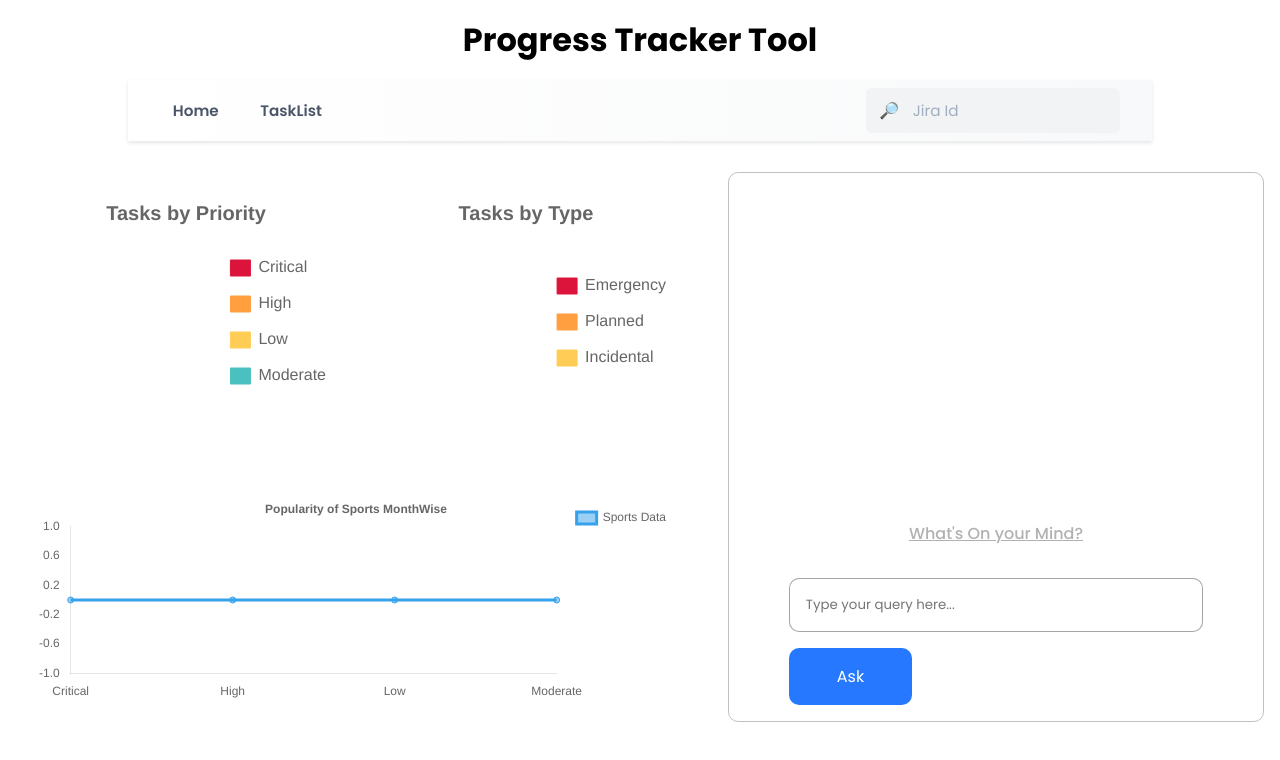
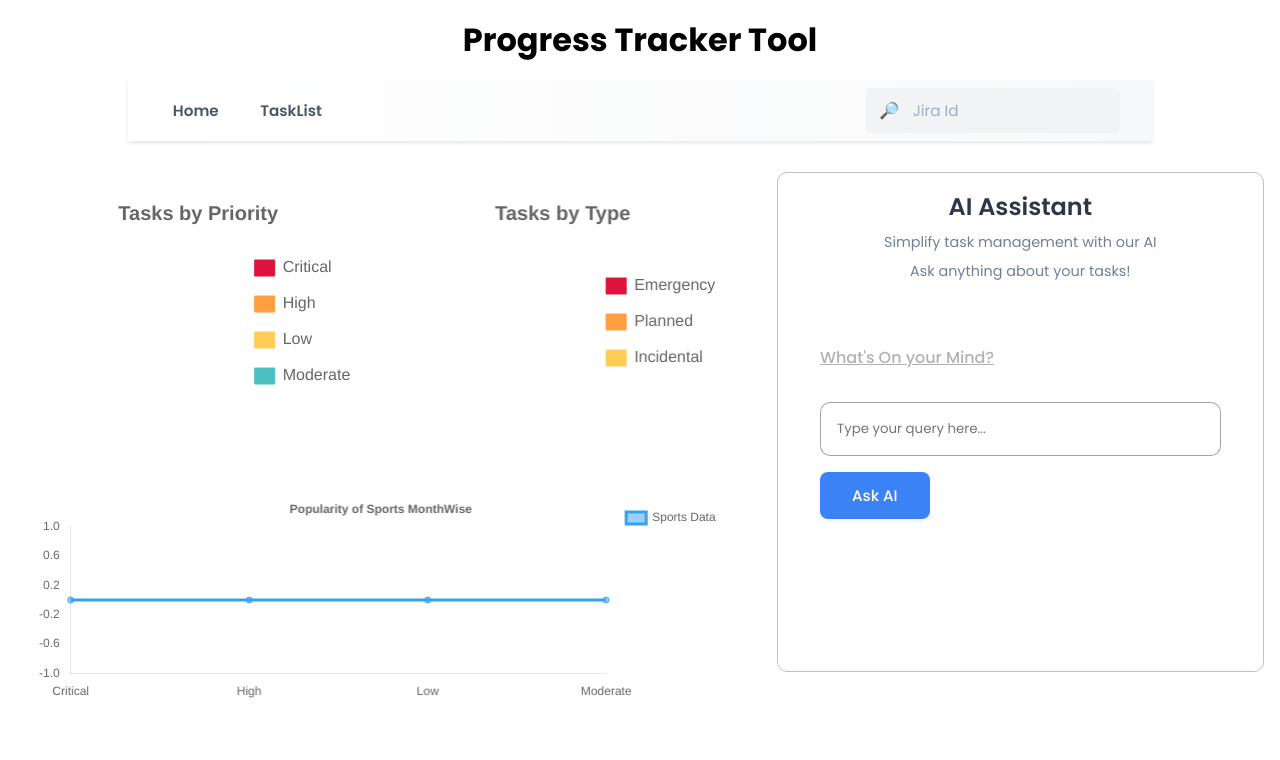
Before and after one commit to S-Gaurisankar/ProgressTracker, a React (Vite) app in the folder client/: page / in a window 1280 px wide. Shown: the top 760 px of the page. Built offline with nearby package versions, Linux system fonts and the light colour scheme; no server answers.

Commit message:
Integrating Gemini

```diff
--- a/client/src/components/chatScreen.jsx
+++ b/client/src/components/chatScreen.jsx
@@ -3,26 +3,81 @@ import styles from '../styles/chatScreen.module.css'
 import { useQuery } from '../context/QueryContext';
 
 const ChatScreen = () => {
-  const { setQuery } = useQuery();
+  const { setQuery, query } = useQuery();
   const [inputValue, setInputValue] = useState('');
+  const [response, setResponse] = useState('');
+  const [loading, setLoading] = useState(false);
 
-  const handleSubmission = (e) => {
+  const handleSubmission = async (e) => {
     e.preventDefault();
-    console.log(inputValue);
+    setLoading(true);
+    setResponse(''); // Clear previous response
     setQuery(inputValue);
+
+    try {
+      const res = await fetch("https://taskappai.onrender.com/generate", {
+        method: "POST",
+        headers: {
+          "Content-Type": "application/json",
+        },
+        body: JSON.stringify({ prompt: inputValue }),
+      });
+
+      if (!res.ok) {
+        throw new Error("Failed to fetch data from API");
+      }
+
+      const data = await res.json();
+      setResponse(data.response);
+    } catch (error) {
+      setResponse("Error: Unable to connect to the AI service.");
+    } finally {
+      setLoading(false);
+      setInputValue('');
+    }
+  }
+
+  const handleReset = () => {
+    setQuery('');
     setInputValue('');
+    setResponse('');
   }
 
   return (
     <>
     <div className={styles.chatContainer}>
-        <p className={styles.chatHeader}>What's On your Mind?</p>
-        <div className={styles.messageContainer}>
-          <form action="">
-            <input type="text" placeholder="Type your query here..." className={styles.messageInput}
-            onChange={(e) => setInputValue(e.target.value)}/>
-            <button className={styles.messageButton} onClick={handleSubmission}>Ask</button>
-          </form>
+        <h2 className={styles.chatTitle}>AI Assistant</h2>
+        <p className={styles.chatIntro}>Simplify task management with our AI</p>
+        <p className={styles.chatIntroSecondary}>Ask anything about your tasks!</p>
+        <div className={styles.lowerContent}>
+          <p className={styles.chatHeader}>What's On your Mind?</p>
+          <div className={styles.messageContainer}>
+            <form action="">
+              <input
+                type="text"
+                placeholder="Type your query here..."
+                className={styles.messageInput}
+                value={inputValue}
+                onChange={(e) => setInputValue(e.target.value)}
+              />
+              <button
+                className={styles.messageButton}
+                onClick={handleSubmission}
+                disabled={loading}
+              >
+                {loading ? "Processing..." : "Ask AI"}
+              </button>
+              {query && <button className={styles.resetButton} onClick={handleReset}>End Chat</button>}
+            </form>
+          </div>
+          {response && (
+            <div className={styles.responseContainer}>
+              <h3 className={styles.responseHeader}>AI Response:</h3>
+              <pre className={styles.responseText}>
+                {response}
+              </pre>
+            </div>
+          )}
         </div>
     </div>
     </>
--- a/client/src/layouts/displaySection.jsx
+++ b/client/src/layouts/displaySection.jsx
@@ -80,26 +80,22 @@ const DisplaySection = () => {
 
   return (
     <>
-    {/* Query section */}
-      {query ? (
+      <div className={styles.container}>
+        <div className={styles.chartContainer}>
+          <PieChart data={firstChartData} title="Tasks by Priority" />
+          <PieChart data={secondChartData} title="Tasks by Type" />
+        </div>
+        <div className={styles.graphContainer}>
+          <LineChart data={firstChartData} />
+        </div>
+      </div>
+
+      {query && (
         <div className={styles.queryContainer}>
           <div className={styles.tableContainer}>
             {/* <TaskTable data={data} /> */}
           </div>
         </div>
-      ) : (
-        <>
-        {/* Overall status */}
-          <div className={styles.container}>
-            <div className={styles.chartContainer}>
-              <PieChart data={firstChartData} title="Tasks by Priority" />
-              <PieChart data={secondChartData} title="Tasks by Type" />
-            </div>
-            <div className={styles.graphContainer}>
-              <LineChart data={firstChartData} />
-            </div>
-          </div>
-        </>
       )}
     </>
   );
--- a/client/src/styles/chatScreen.module.css
+++ b/client/src/styles/chatScreen.module.css
@@ -29,11 +29,112 @@
 }
 .messageButton {
     font-family: "Poppins", sans-serif;
-    background-color: hsla(217, 100%, 50%, 0.852);
-    color: #fff;
-    font-size: 1rem;
+    background-color: #3b82f6;
+    color: #ffffff;
+    font-size: 0.95rem;
+    font-weight: 500;
     border: none;
-    border-radius: 10px;
-    padding: 1rem 3rem;
+    border-radius: 8px;
+    padding: 0.75rem 2rem;
     cursor: pointer;
+    transition: all 0.2s ease-in-out;
+    box-shadow: 0 2px 4px rgba(59, 130, 246, 0.1);
 }
+
+.messageButton:hover {
+    background-color: #2563eb;
+    transform: translateY(-1px);
+    box-shadow: 0 4px 6px rgba(59, 130, 246, 0.2);
+}
+
+.messageButton:active {
+    transform: translateY(0);
+}
+
+.resetButton {
+    font-family: "Poppins", sans-serif;
+    margin-left: 12px;
+    padding: 0.75rem 1.5rem;
+    background-color: #ef4444;
+    color: white;
+    font-size: 0.95rem;
+    font-weight: 500;
+    border: none;
+    border-radius: 8px;
+    cursor: pointer;
+    transition: all 0.2s ease-in-out;
+    box-shadow: 0 2px 4px rgba(239, 68, 68, 0.1);
+}
+
+.resetButton:hover {
+    background-color: #dc2626;
+    transform: translateY(-1px);
+    box-shadow: 0 4px 6px rgba(239, 68, 68, 0.2);
+}
+
+.resetButton:active {
+    transform: translateY(0);
+}
+
+.messageButton:disabled,
+.resetButton:disabled {
+    background-color: #9ca3af;
+    cursor: not-allowed;
+    transform: none;
+    box-shadow: none;
+}
+
+.chatTitle {
+    font-size: 1.5rem;
+    font-weight: 600;
+    color: #2d3748;
+    margin-bottom: 0.5rem;
+}
+
+.chatIntro {
+    font-size: 0.9rem;
+    color: #718096;
+    margin-bottom: 0.5rem;
+    text-align: center;
+    line-height: 1.4;
+}
+
+.chatIntroSecondary {
+    font-size: 0.9rem;
+    color: #718096;
+    margin-bottom: 2rem;
+    text-align: center;
+    line-height: 1.4;
+}
+
+.lowerContent {
+    margin-top: 2rem;
+    width: 100%;
+}
+
+.responseContainer {
+    margin-top: 2rem;
+    width: 100%;
+    padding: 1rem;
+    background-color: #f8fafc;
+    border-radius: 8px;
+    border: 1px solid #e2e8f0;
+}
+
+.responseHeader {
+    font-size: 1.1rem;
+    color: #2d3748;
+    margin-bottom: 1rem;
+    font-weight: 500;
+}
+
+.responseText {
+    font-family: "Poppins", sans-serif;
+    white-space: pre-wrap;
+    color: #4a5568;
+    line-height: 1.5;
+    font-size: 0.9rem;
+    background-color: transparent;
+    padding: 0;
+    margin: 0;
+}
--- a/client/src/styles/chatSection.module.css
+++ b/client/src/styles/chatSection.module.css
@@ -2,10 +2,12 @@
     padding: 1rem;
     border: 1px solid hsla(0, 0%, 0%, 0.247);
     border-radius: 10px;
-    width: 100%;
+    width: 40%;
+    height: 100%;
+    min-height: 500px;
     display: flex;
     justify-content: center;
-    align-items: flex-end;
+    align-items: flex-start;
     margin: 1rem;
     overflow: auto;
 }
--- a/client/src/styles/displaySection.module.css
+++ b/client/src/styles/displaySection.module.css
@@ -1,5 +1,5 @@
 .container {
-    width: 100%;
+    width: 60%;
     display: flex;
     flex-direction: column;
     justify-content: center;
--- a/client/src/styles/homePage.module.css
+++ b/client/src/styles/homePage.module.css
@@ -14,5 +14,6 @@
 .displayContainer {
     width: 100%;
     display: flex;
-    justify-content: center;
+    justify-content: space-between;
+    align-items: flex-start;
 }
```
